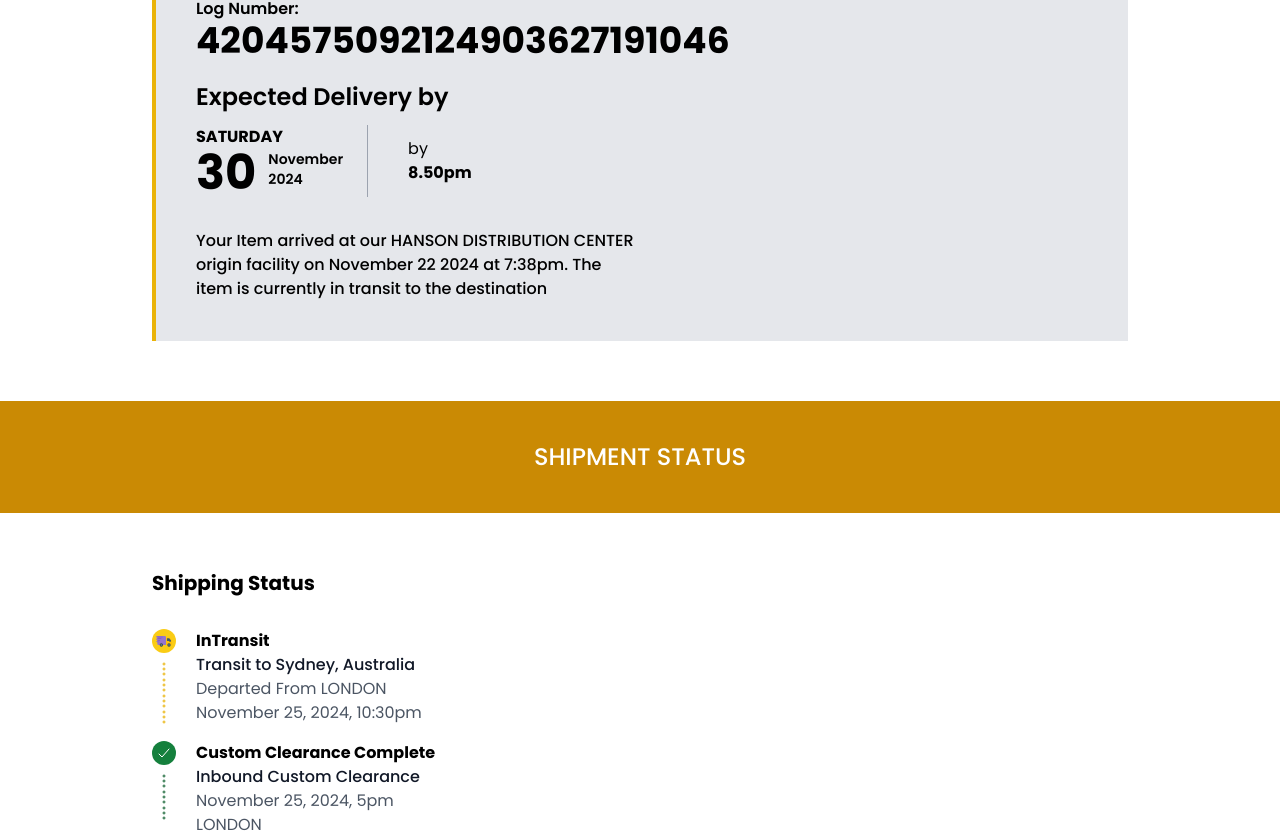
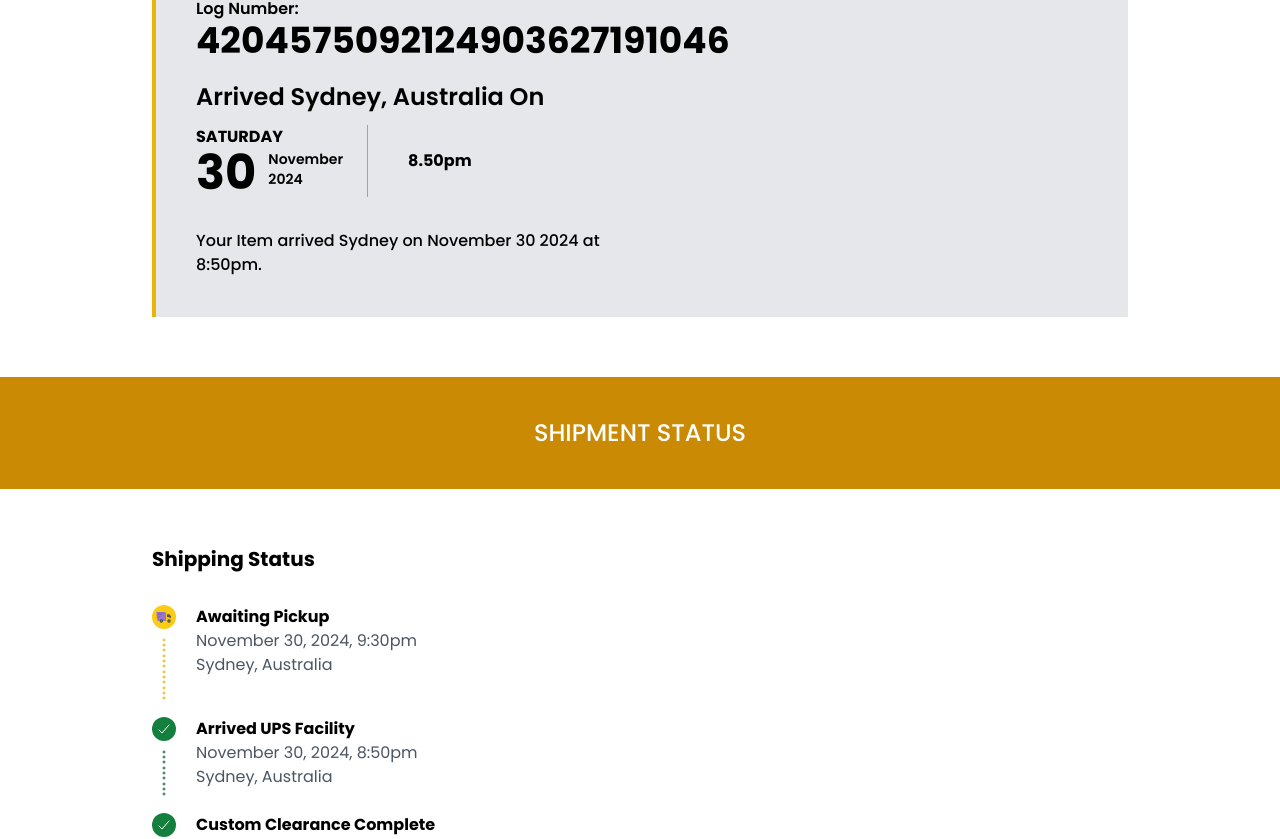
Before and after one commit to godwinopara/ups, a React (Create React App) app: page / in a window 1280 px wide. Shown: the part 678-1517 px from the top of the page. Built offline with nearby package versions, Linux system fonts and the light colour scheme.

Commit message:
update arrival

```diff
--- a/src/Status.jsx
+++ b/src/Status.jsx
@@ -9,7 +9,7 @@
     <section className="max-w-5xl mx-auto px-6 my-14">
       <h2 className="font-bold text-xl mb-8">Shipping Status</h2>
 
-      {/* <div className="flex gap-x-5 mb-3">
+      <div className="flex gap-x-5 mb-3">
         <div className="relative mb-1">
           <div className="bg-yellow-400 rounded-[100%] h-6 w-6 text-white font-medium flex items-center justify-center">
             <FcInTransit />
@@ -22,13 +22,13 @@
           </div>
         </div>
         <div>
-          <h1 className="font-bold">InTransit</h1>
-          <span className="text-gray-900 block font-medium">Departed</span>
-          <span className="text-gray-600 block">June 22, 2024, 10:30pm</span>
-          <span className="text-gray-600 block">Jakarta, Indonesia</span>
+          <h1 className="font-bold">Awaiting Pickup</h1>
+          {/* <span className="text-gray-900 block font-medium">Departed</span> */}
+          <span className="text-gray-600 block">November 30, 2024, 9:30pm</span>
+          <span className="text-gray-600 block">Sydney, Australia</span>
         </div>
-      </div> */}
-      {/* <div className="flex gap-x-5 mb-3">
+      </div>
+      <div className="flex gap-x-5 mb-3">
         <div className="relative mb-1">
           <div className="bg-green-700 rounded-[100%] h-6 w-6 text-white font-medium flex items-center justify-center">
             <IoCheckmark />
@@ -40,12 +40,12 @@
           </div>
         </div>
         <div>
-          <h1 className="font-bold">Delivered</h1>
-          <span className="text-gray-900 block font-medium">UPS Facility</span>
-          <span className="text-gray-600 block">July 01, 2024, 3:15pm</span>
+          <h1 className="font-bold">Arrived UPS Facility</h1>
+          {/* <span className="text-gray-900 block font-medium">UPS Facility</span> */}
+          <span className="text-gray-600 block">November 30, 2024, 8:50pm</span>
           <span className="text-gray-600 block">Sydney, Australia</span>
         </div>
-      </div> */}
+      </div>
       {/* <div className="flex gap-x-5 mb-3">
         <div className="relative mb-1">
           <div className="bg-green-700 rounded-[100%] h-6 w-6 text-white font-medium flex items-center justify-center">
@@ -259,7 +259,7 @@
           </span>
         </div>
       </div>*/}
-      <div className="flex gap-x-5 mb-3">
+      {/* <div className="flex gap-x-5 mb-3">
         <div className="relative mb-1">
           <div className="bg-yellow-400 rounded-[100%] h-6 w-6 text-white font-medium flex items-center justify-center">
             <FcInTransit />
@@ -277,7 +277,7 @@
           <span className="text-gray-600 block">Departed From LONDON</span>
           <span className="text-gray-600 block">November 25, 2024, 10:30pm</span>
         </div>
-      </div>
+      </div>  */}
       <div className="flex gap-x-5 mb-3">
         <div className="relative mb-1">
           <div className="bg-green-700 rounded-[100%] h-6 w-6 text-white font-medium flex items-center justify-center">
--- a/src/UserInfo.jsx
+++ b/src/UserInfo.jsx
@@ -77,7 +77,7 @@
           </div>
           <div className="mb-8">
             <h2 className="font-semibold text-2xl mb-3">
-              Expected Delivery by
+              Arrived Sydney, Australia On
             </h2>
             <div className="flex items-center gap-x-10">
               <div className="border-r border-gray-400 pr-6">
@@ -91,15 +91,13 @@
                 </div>
               </div>
               <div>
-                <p>by</p>
+                {/* <p>by</p> */}
                 <strong>8.50pm</strong>
               </div>
             </div>
           </div>
           <p className="font-medium">
-            Your Item arrived at our HANSON DISTRIBUTION CENTER origin facility
-            on November 22 2024 at 7:38pm. The item is currently in transit to
-            the destination
+            Your Item arrived Sydney on November 30 2024 at 8:50pm.
           </p>
         </div>
       </div>
```
